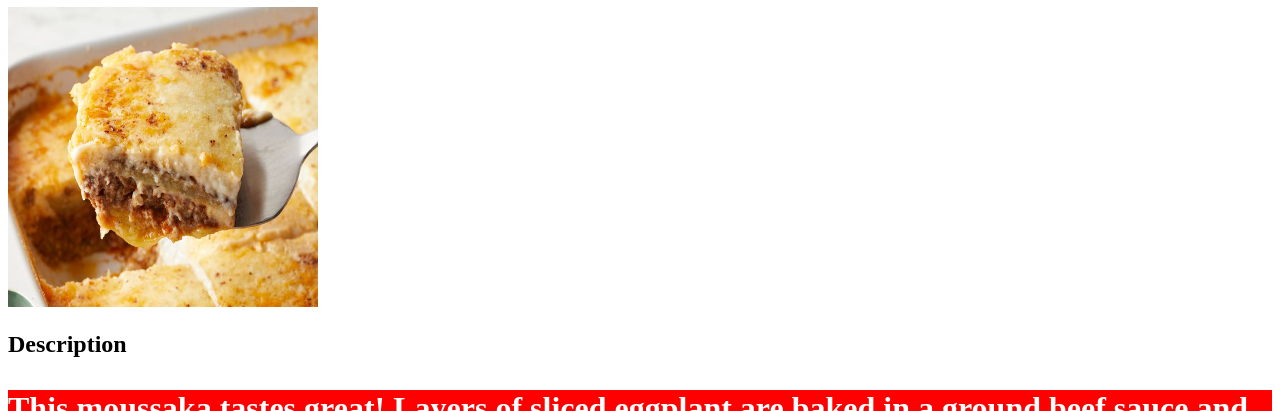
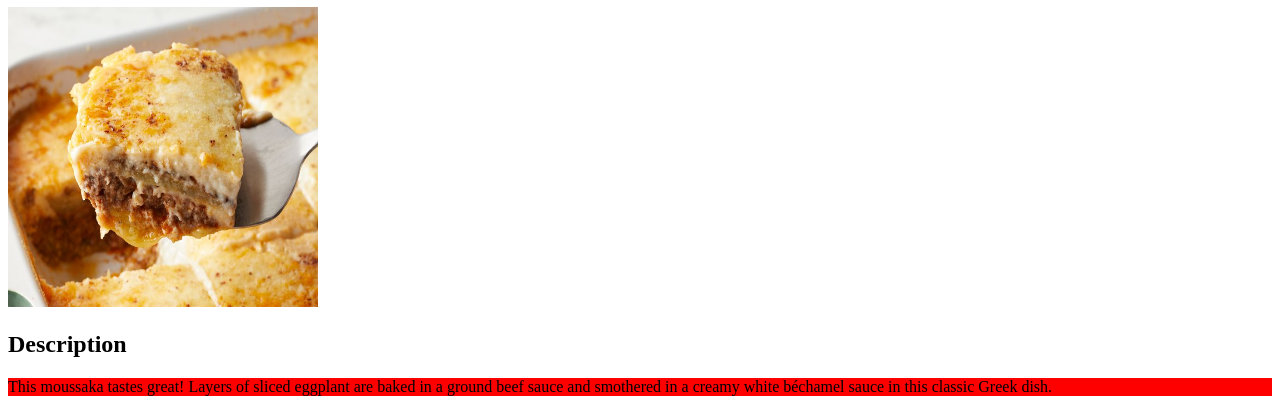
Before and after one commit to Enock27/odin-recipes, a plain HTML site: page recipe3/Moussaka.html in a window 1280 px wide. Shown: the part 73-484 px from the top of the page. Drawn offline with Linux system fonts and the light colour scheme.

```diff
--- a/recipe3/styles.css
+++ b/recipe3/styles.css
@@ -2,12 +2,6 @@ p {
 
 
 	background-color : red;
-        color : white;
-        font-size : 32px;
-        align-items: center;
-        font-weight: 700;
-
-
 
 
 }
```
Also changed, not shown: 1 other file.
